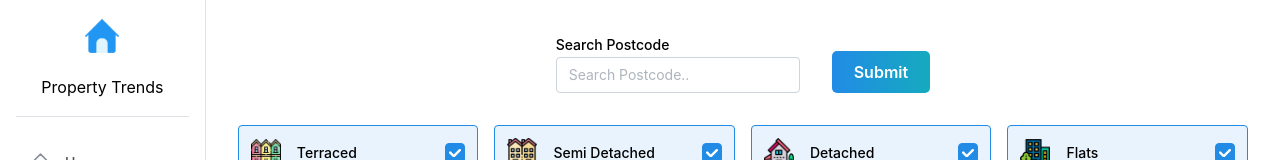
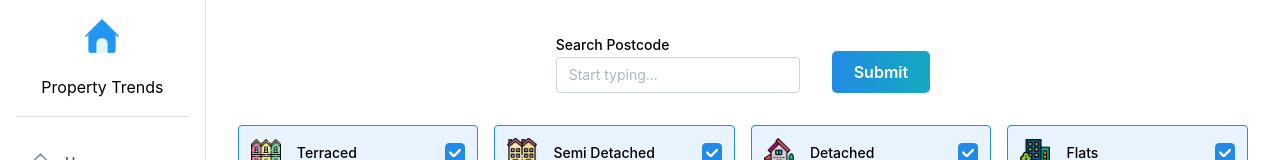
Before and after one commit to jagadeeshposni/ppi-mantine, a Next.js app: page /dashboard/price-paid in a window 1280 px wide. Shown: the top 160 px of the page. Built offline with nearby package versions, Linux system fonts and the light colour scheme.

Commit message:
Fix build errors

```diff
--- a/app/dashboard/average-price/page.tsx
+++ b/app/dashboard/average-price/page.tsx
@@ -6,7 +6,6 @@ import classes from '../../../css/Layout.module.css';
 import PricesChart from "../../../components/PricesChart";
 import { PriceDataByPropertyType } from "../../../lib/definitions";
 import { fetchRealData, fetchSampleData } from "../../../lib/postgres-data";
-import { Button } from "@mantine/core";
 
 export default async function Page({
     searchParams,
--- a/components/FloatingLabelInput.tsx
+++ b/components/FloatingLabelInput.tsx
@@ -14,7 +14,8 @@ export function FloatingLabelInput() {
 
     const handleSearch = (term: string) => {
         if (term === undefined || term === null || term === '') {
-            term = document.getElementById('search').value;
+            const searchInput = document.getElementById('search') as HTMLInputElement | null;
+            term = searchInput?.value ?? '';
             console.log(term);
         }
         const params = new URLSearchParams(searchParams);
@@ -48,7 +49,7 @@ export function FloatingLabelInput() {
             <Autocomplete
                 id="search"
                 label="Search Postcode"
-                placeholder="Search Postcode.."
+                placeholder="Start typing..."
                 limit={5}
                 onChange={(term) => fetchPostCodesData(term)}
                 data={ac}
```
